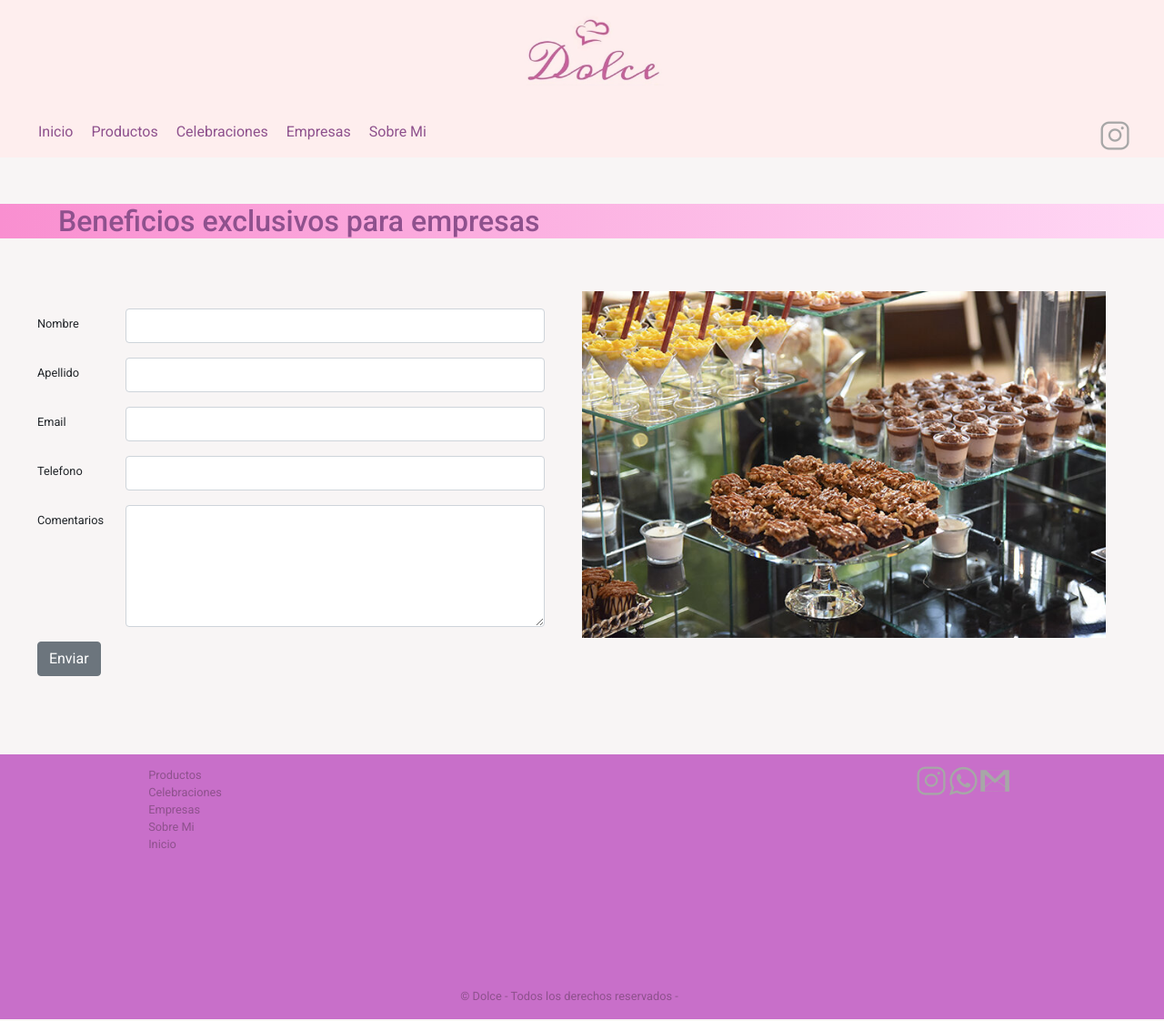
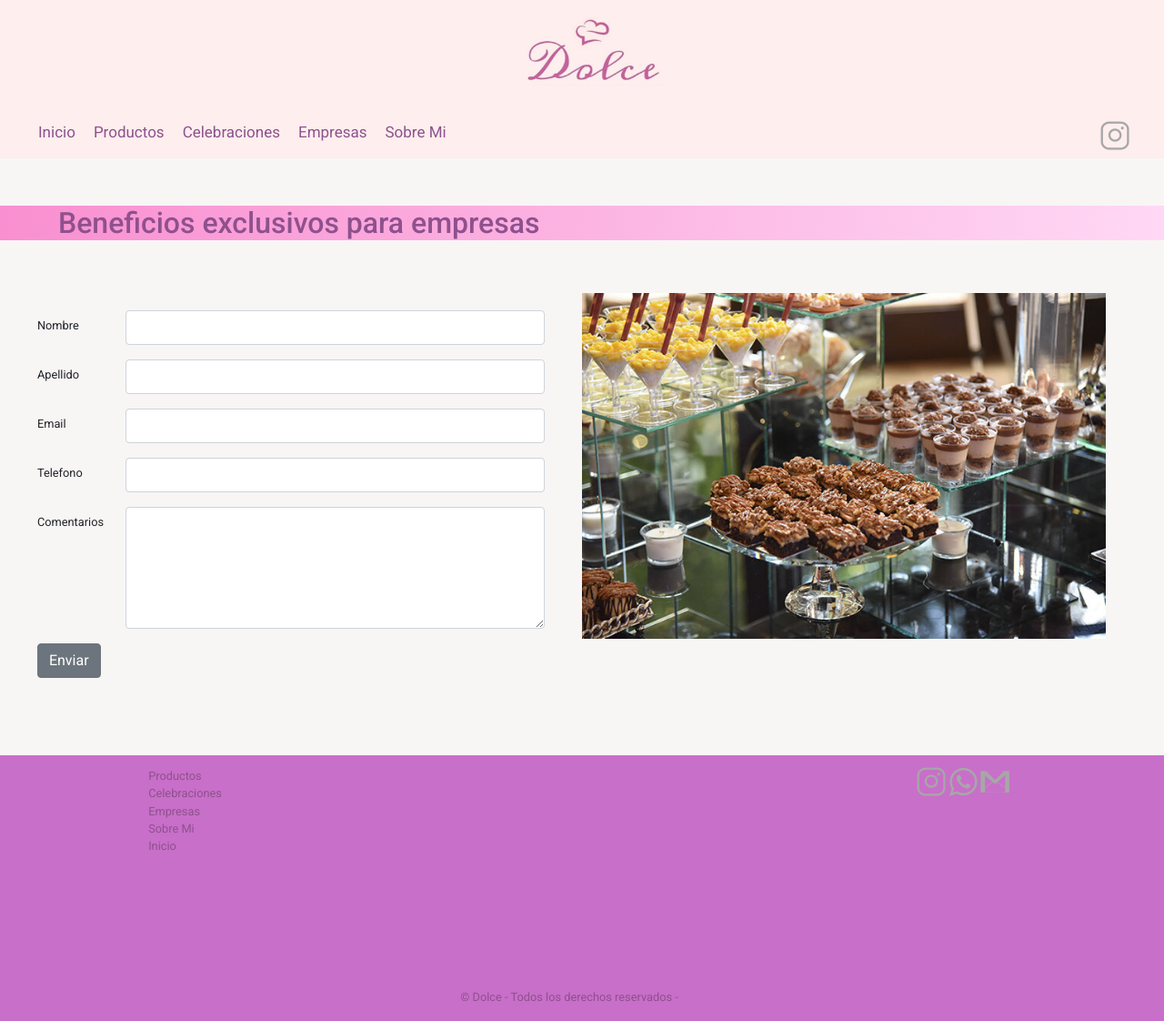
Before and after one commit to cftorres20/DolceSite, a website: page paginas/empresas.html in a window 1280 px wide. Shown: the whole page at 91% size. Drawn offline with nearby package versions, Linux system fonts and the light colour scheme.

Commit message:
detalles en nav

```diff
--- a/paginas/empresas.html
+++ b/paginas/empresas.html
@@ -10,7 +10,7 @@
         content="Tu empresa quiere agasajar a sus clientes o empleados, escribinos y te mostramos nuestras diferentes propuestas">
     <title>Empresas</title>
     <link href="https://cdnjs.cloudflare.com/ajax/libs/font-awesome/5.13.0/css/all.min.css" rel="stylesheet">
-    <link rel="icon" href="imagenes/favicon.ico" type="image/vnd.microsoft.icon" sizes="32x32">
+    <link rel="icon" href="../imagenes/favicon.ico" type="image/vnd.microsoft.icon" sizes="32x32">
     <link rel="preconnect" href="https://fonts.googleapis.com">
     <link rel="preconnect" href="https://fonts.gstatic.com" crossorigin>
     <link href="https://fonts.googleapis.com/css2?family=Roboto:wght@100;400;500&display=swap" rel="stylesheet">
@@ -31,11 +31,11 @@
                     <i class="fas fa-bars"></i>
                 </label>
                 <ul class="lista">
-                    <li><a href="../index.html">Inicio</a></li>
-                    <li><a href="productos.html">Productos</a></li>
-                    <li><a href="celebraciones.html">Celebraciones</a></li>
-                    <li><a href="empresas.html">Empresas</a></li>
-                    <li><a href="sobre-mi.html">Sobre Mi</a></li>
+                    <li><a href="../index.html" class="nav-menu-link">Inicio</a></li>
+                    <li><a href="productos.html" class="nav-menu-link">Productos</a></li>
+                    <li><a href="celebraciones.html" class="nav-menu-link">Celebraciones</a></li>
+                    <li><a href="empresas.html" class="nav-menu-link">Empresas</a></li>
+                    <li><a href="sobre-mi.html" class="nav-menu-link">Sobre Mi</a></li>
                 </ul>
             </nav>
             <div class="redesHeader">
@@ -107,7 +107,8 @@
             <p>© Dolce - Todos los derechos reservados -</p>
         </div>
         <div class="redes">
-            <img src="../imagenes/ig_icon.png" alt="instagram">
+            <a href="https://www.instagram.com/dolce__postres/" target="_BLANK"> <img src="../imagenes/ig_icon.png"
+                    alt="instagram"></a>
             <img src="../imagenes/wsp_icon.png" alt="whatsapp">
             <img src="../imagenes/gmail_icon.png" alt="gmail">
         </div>
--- a/scss/_general.scss
+++ b/scss/_general.scss
@@ -44,7 +44,7 @@ body {
 
         li {
             font-family: 'Roboto', sans-serif;
-            font-size: 16px;
+            font-size: 17px;
 
             a {
                 padding: 10px;
@@ -55,6 +55,15 @@ body {
     }
 }
 
+.nav-menu-link {
+    padding: 8px 12px;
+    border-radius: 3px;
+}
+
+.nav-menu-link:hover {
+    background-color: #f7d5f7;
+    transition: .5s;
+}
 
 .lista {
     display: flex;
```
Also changed, not shown: index.html (+8 -7 lines), paginas/celebraciones.html (+8 -7 lines), paginas/productos.html (+8 -7 lines), paginas/sobre-mi.html (+8 -7 lines), css/style.css.
